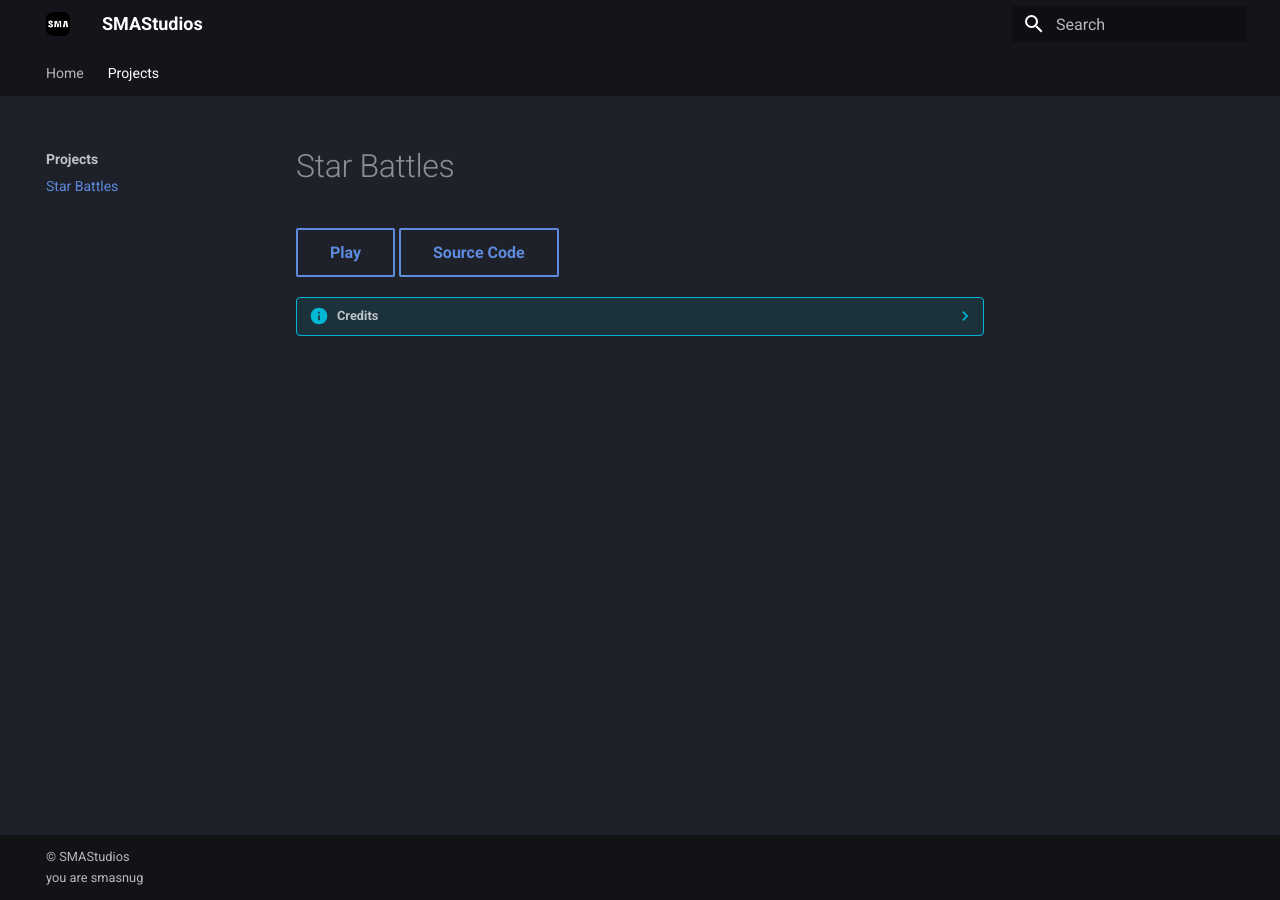
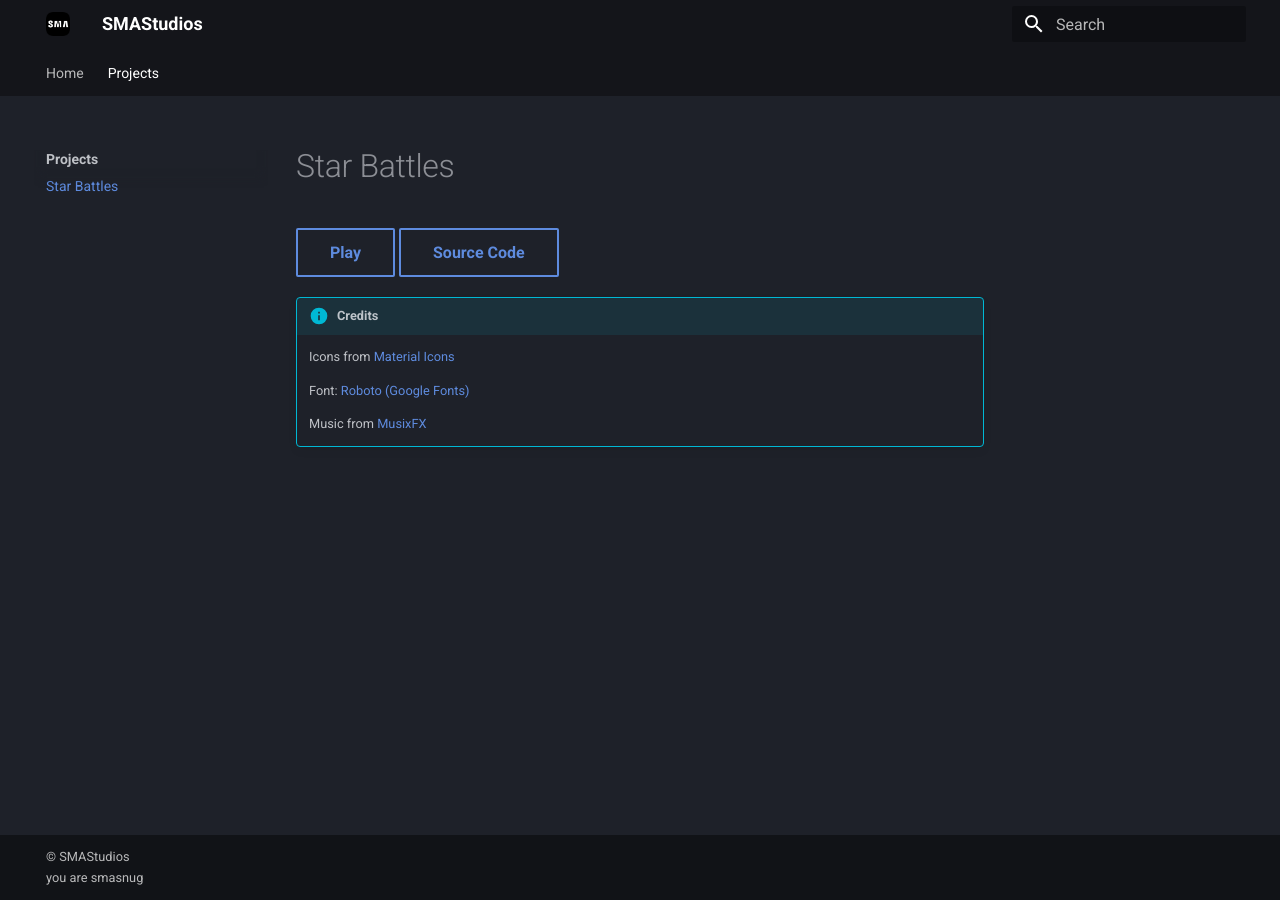
Before and after one commit to SMAStudiosAU/SMAStudiosAU.github.io, an MkDocs documentation site: the page built from docs/projects/starbattle.md, in a window 1280 px wide. Built offline with MkDocs 1.6.1 and Material for MkDocs 9.7.7, drawn with Linux system fonts in a browser that asks for light colours.

Commit message:
No collapse

```diff
--- a/docs/projects/starbattle.md
+++ b/docs/projects/starbattle.md
@@ -3,7 +3,7 @@
 <a href="/Star-Battles" class="md-button">Play</a>
 <a href="https://github.com/SMAStudiosAU/Star-Battles" class="md-button">Source Code</a>
 
-??? info end "Credits"
+!!! info end "Credits"
 
     Icons from [Material Icons](https://fonts.google.com/icons){:target="_blank"}
 
```
